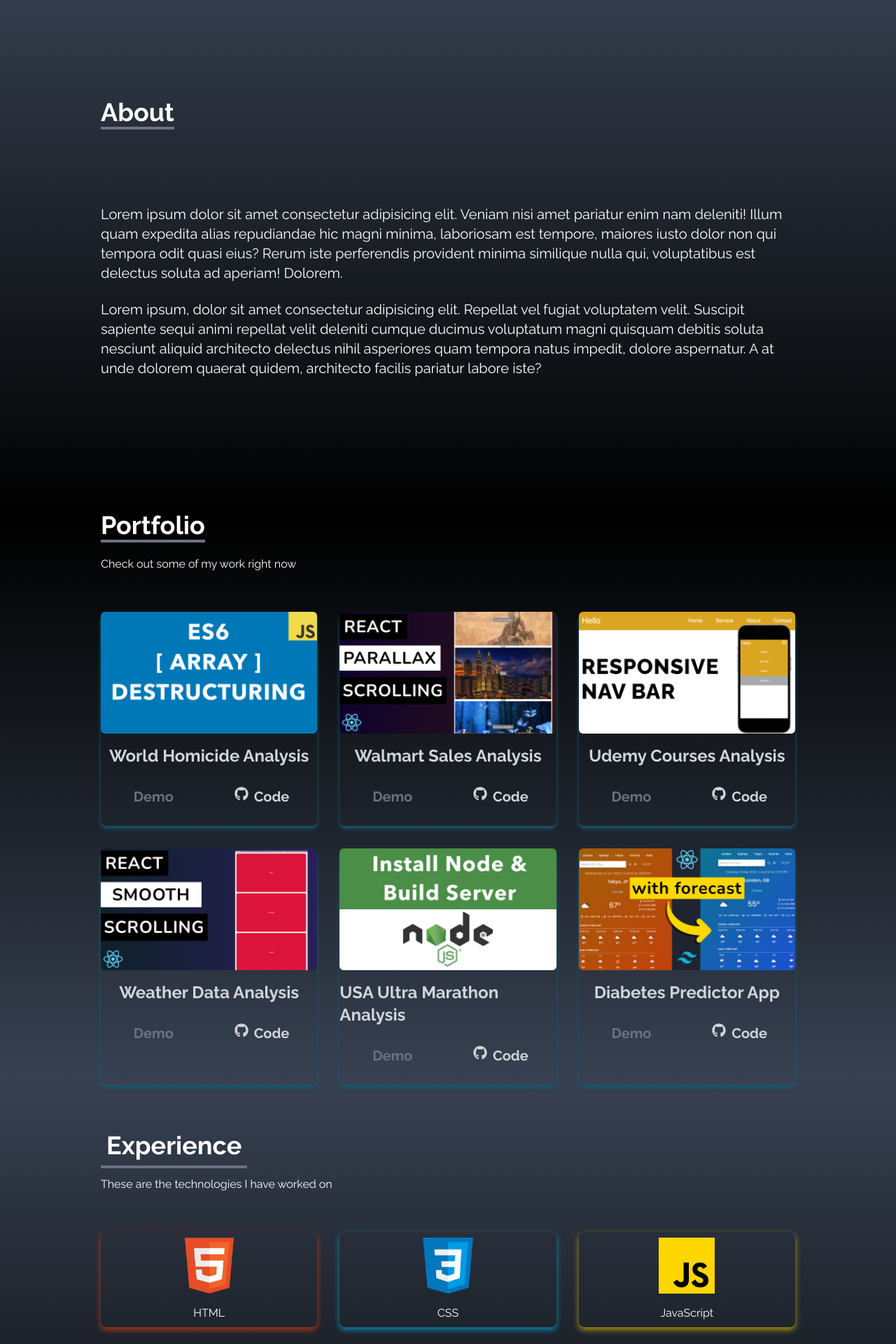
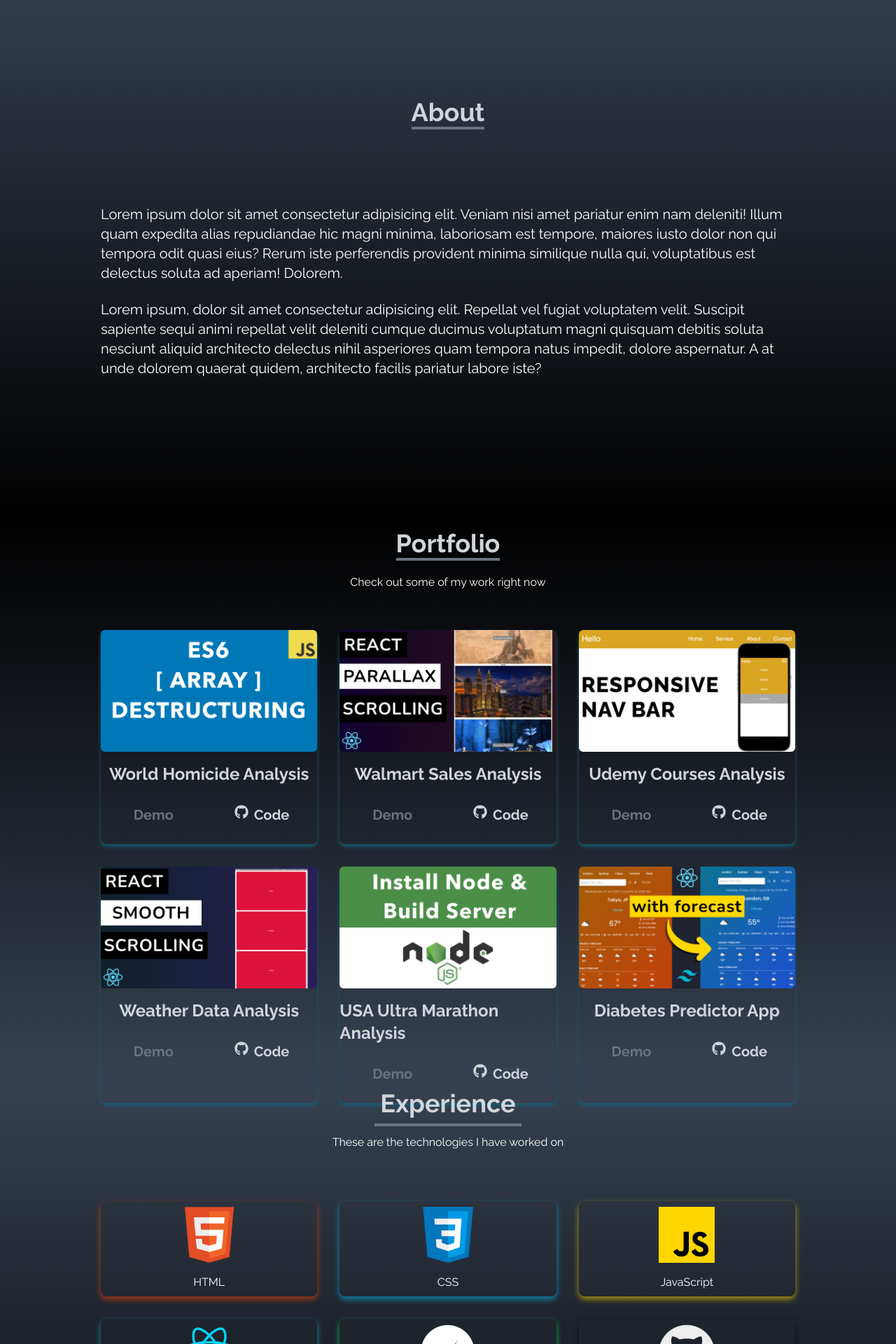
Before and after one commit to kayikalvin/portfolio, a React (Vite) app: page / in a window 1280 px wide. Shown: the part 860-2780 px from the top of the page at 70% size. Built offline with nearby package versions, Linux system fonts and the light colour scheme.

Commit message:
customization

```diff
--- a/src/components/About.jsx
+++ b/src/components/About.jsx
@@ -4,8 +4,8 @@ const About = () => {
   return (
     <div name='about' className='w-full h-screen bg-gradient-to-b from-gray-700 to-black text-white'>
         <div className='max-w-screen-lg p-4 mx-auto flex flex-col justify-center w-full h-full'>
-            <div className='pb-8'>
-                <p className='text-4xl font-bold inline border-b-4 border-gray-500'> About</p>
+            <div className='pb-8 mx-auto text-center'>
+                <p className='text-4xl text-gray-300 font-bold inline border-b-4 border-gray-500'> About</p>
 
             </div>
             <p className='text-xl mt-20'>Lorem ipsum dolor sit amet consectetur adipisicing elit. Veniam nisi amet pariatur enim nam deleniti! Illum quam expedita alias repudiandae hic magni minima, laboriosam est tempore, maiores iusto dolor non qui tempora odit quasi eius? Rerum iste perferendis provident minima similique nulla qui, voluptatibus est delectus soluta ad aperiam! Dolorem.</p>
--- a/src/components/Contact.jsx
+++ b/src/components/Contact.jsx
@@ -4,8 +4,8 @@ const Contact = () => {
   return (
     <div name='contact' className='w-full h-screen bg-gradient-to-b from-black to-gray-800 p-4 text-white'>
         <div className='flex flex-col p-4 justify-center max-w-screen-lg mx-auto h-full'>
-            <div className='pb-8'>
-                <p className='text-4xl font-bold inline border-b-4 border-gray-500'>Contact</p>
+            <div className='pb-8 mx-auto text-center'>
+                <p className='text-4xl text-gray-300 font-bold inline border-b-4 border-gray-500'>Contact</p>
                 <p className='py-6'>Submit the form to get in  touch with us</p>
             </div>
             <div className='flex justify-center items-center'>
--- a/src/components/Experience.jsx
+++ b/src/components/Experience.jsx
@@ -56,9 +56,9 @@ const Experience = () => {
 
     return (
         <div name='experience' className='bg-gradient-to-b from-gray-700 to-black w-full h-screen'>
-            <div className='max-w-screen-lg mx-auto p-4 flex flex-col justify-center w-full h-full text-white'>
-                <div>
-                    <p className='text-4xl font-bold border-b-4 border-gray-500 p-2 inline'>Experience</p>
+            <div className='max-w-screen-lg mx-auto p-4 flex flex-col w-full h-full text-white'>
+                <div className='mx-auto text-center pb-4'>
+                    <p className='text-4xl text-gray-300 font-bold border-b-4 border-gray-500 p-2 inline'>Experience</p>
                     <p className='py-6'>These are the technologies I have worked on</p>
                 </div>
                 <div className='w-full grid grid-cols-2 sm:grid-cols-3 gap-8 text-center py-8 px-12 sm:px-0'>
--- a/src/components/Home.jsx
+++ b/src/components/Home.jsx
@@ -5,7 +5,7 @@ import { GoArrowUpRight } from "react-icons/go";
 
 const Home = () => {
   return (
-    <div name ='home' id='home' className='h-screen w-full bg-gradient-to-b from-black via-black to-gray-700 pt-50 md:pt-20'>
+    <div name ='home' id='home' className='h-screen w-full bg-gradient-to-b from-black via-black to-gray-700 md:pt-20'>
         <div className='max-w-screen-lg mx-auto flex gap-40 flex-col items-center justify-center h-full px-4 md:flex-row'>
             <div className='flex flex-col justify-center w-full h-full'>
                 <h2 className='text-4xl sm:text-6xl font-bold text-white'> Hi<br/> I'm Kalvin Kayi <br/>a Data Analyst</h2>
@@ -26,9 +26,9 @@ const Home = () => {
                     </button>
                 </div>
             </div>
-            <div>
-            <img src={HeroImg} alt="my-profile"
-            className='rounded-3xl mx-auto w-1/2 md:w-full' />
+            <div className='flex flex'>
+             <img src={HeroImg} alt="my-profile"
+                className='rounded-3xl mx-auto w-2/3 md:w-full' />
             </div>
         </div>
 
--- a/src/components/Portfolio.jsx
+++ b/src/components/Portfolio.jsx
@@ -66,9 +66,9 @@ const Portfolio = () => {
 
     return (
         <div name='portfolio' id='portfolio' className='bg-gradient-to-b from-black to-gray-700 w-full text-white md:h-screen'>
-            <div className='max-w-screen-lg p-4 mx-auto flex flex-col justify-center w-full h-full'>
-                <div className='pb-8'>
-                    <p className='text-4xl font-bold inline border-b-4 border-gray-500'>Portfolio</p>
+            <div className='max-w-screen-lg p-4 mx-auto flex flex-col w-full h-full'>
+                <div className='pb-8 mx-auto text-center'>
+                    <p className='text-4xl text-gray-300 font-bold inline border-b-4 border-gray-500'>Portfolio</p>
                     <p className='py-6'>Check out some of my work right now</p>
                 </div>
 
```
